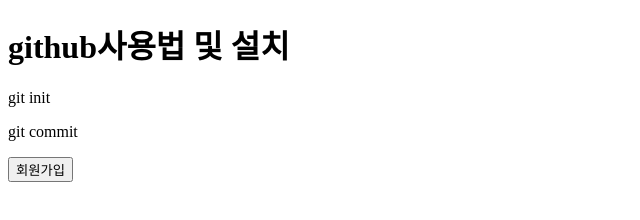
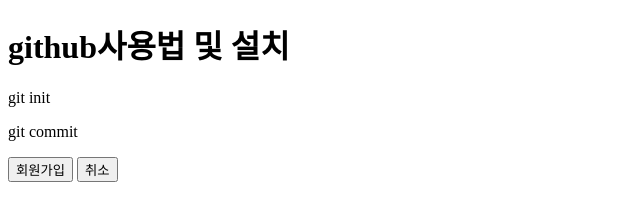
Before and after one commit to waterbeam/company2-project, a plain HTML site: page index.html in a window 1280 px wide. Shown: the whole page, without its empty margins (0-640 px from the left). Drawn offline with Linux system fonts and the light colour scheme.

Commit message:
freshman third commit

```diff
--- a/index.html
+++ b/index.html
@@ -13,6 +13,10 @@
     <!-- 기능 업그레이드 -->
     <p>git commit</p>
 
+    <!-- 첫번째 변경 -->
     <button>회원가입</button>
+
+    <!-- 두번째 변경 -->
+    <button>취소</button>
 </body>
 </html>
```
